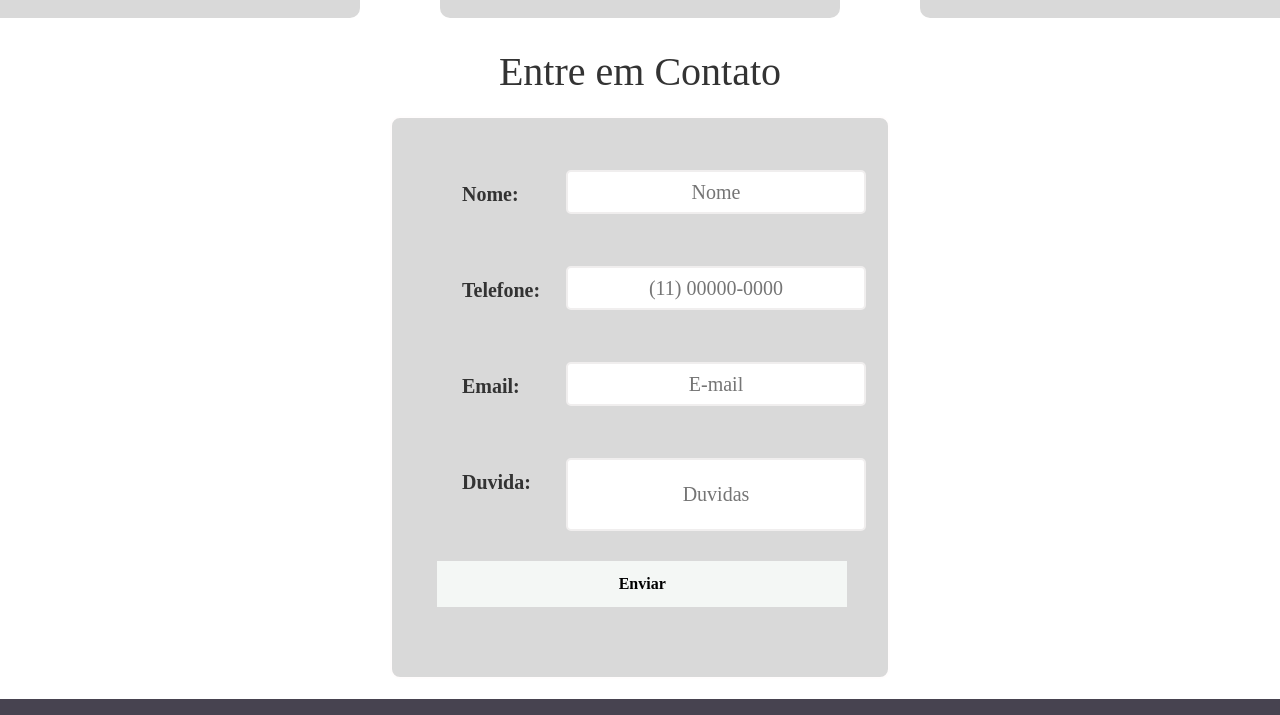
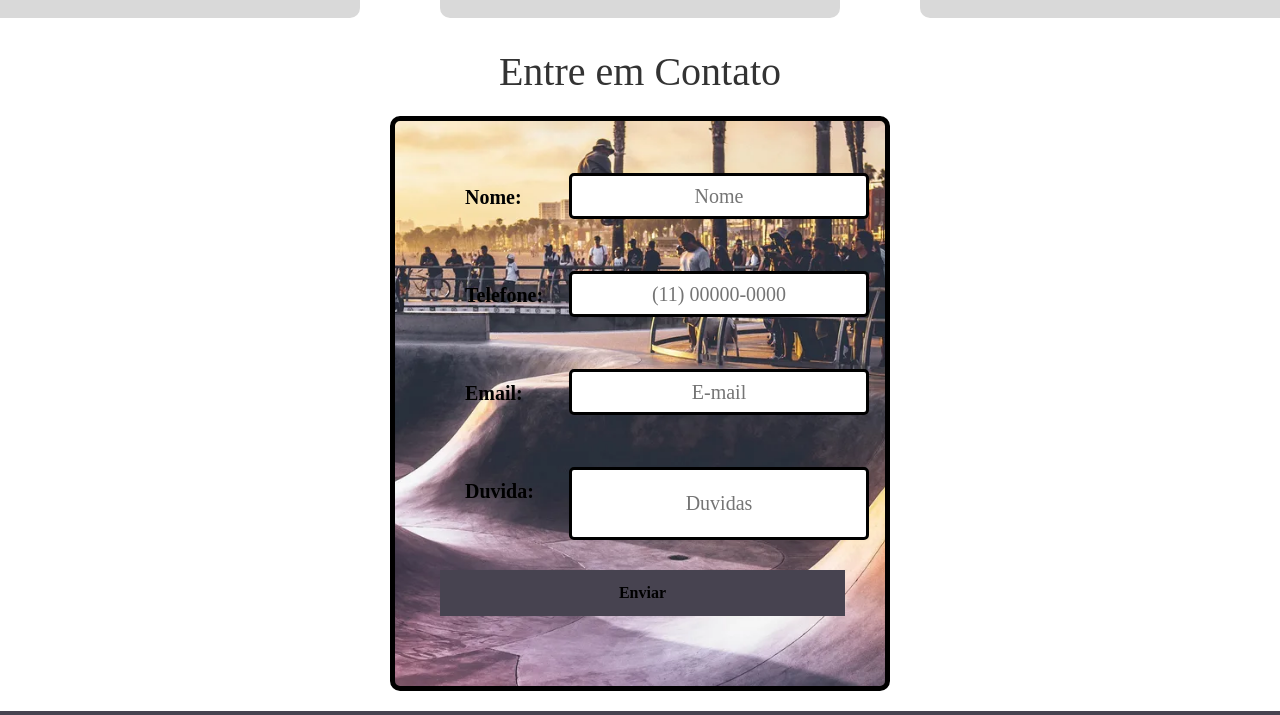
Before and after one commit to JaderSC/Site_Skate, a plain HTML site: page index.html in a window 1280 px wide. Shown: the part 1570-2285 px from the top of the page. Drawn offline with nearby package versions, Linux system fonts and the light colour scheme.

Commit message:
style no formulario

```diff
--- a/index.html
+++ b/index.html
@@ -27,7 +27,7 @@
 
              <div class="dropdown">
                 <button class="btn" type="button" data-bs-toggle="dropdown" aria-expanded="false">
-                    <img class="dropdown-img"  src="./img/menu_24dp_BURLYWOOD_FILL0_wght400_GRAD0_opsz24.svg" alt="">
+                    <img class="dropdown-img"  src="./IMG/menu_24dp_BURLYWOOD_FILL0_wght400_GRAD0_opsz24.svg" alt="Logo_Menu_Hamburguer">
                 </button>
                 <ul class="dropdown-menu">
                     <li><a href="#">Home</a></li>
--- a/style.css
+++ b/style.css
@@ -141,15 +141,17 @@ img {
     align-items: center;
     width: 100%;
 
+
 }
 
 section form {
-    border: 2px solid rgb(255, 253, 253);
+    border: 5px solid black;
     width: 500px;
     margin-bottom: 20px;
-    background-color: #d9d9d9;
+    background: url("./IMG/skateboarding-1149507-1920.webp")no-repeat center center/cover;
     border-radius: 10px;
     padding: 20px;
+    color: #D9D9D9;
 }
 
 
@@ -160,10 +162,13 @@ section label {
     top: 40px;
     margin-left: 50px;
     font-size: 20px;
+    color: black ;
+
+
 }
 
 input {
-    border: 2px solid rgb(240, 238, 238);
+    border: 3px solid black;
     width: 300px;
     display: flex;
     justify-content: center;
@@ -188,7 +193,7 @@ button {
     justify-content: center;
     align-items: center;
     width: 90%;
-    background: #f4f7f5;
+    background: #474350;
     color: black;
     font-weight: bold;
     border: none;
@@ -492,7 +497,7 @@ footer {
 
     main {
 
-        .banner-conteudo h1{
+        .banner-conteudo h1 {
             font-size: 38px;
         }
 
```
Lines whose indentation alone changed are shown as unchanged.
